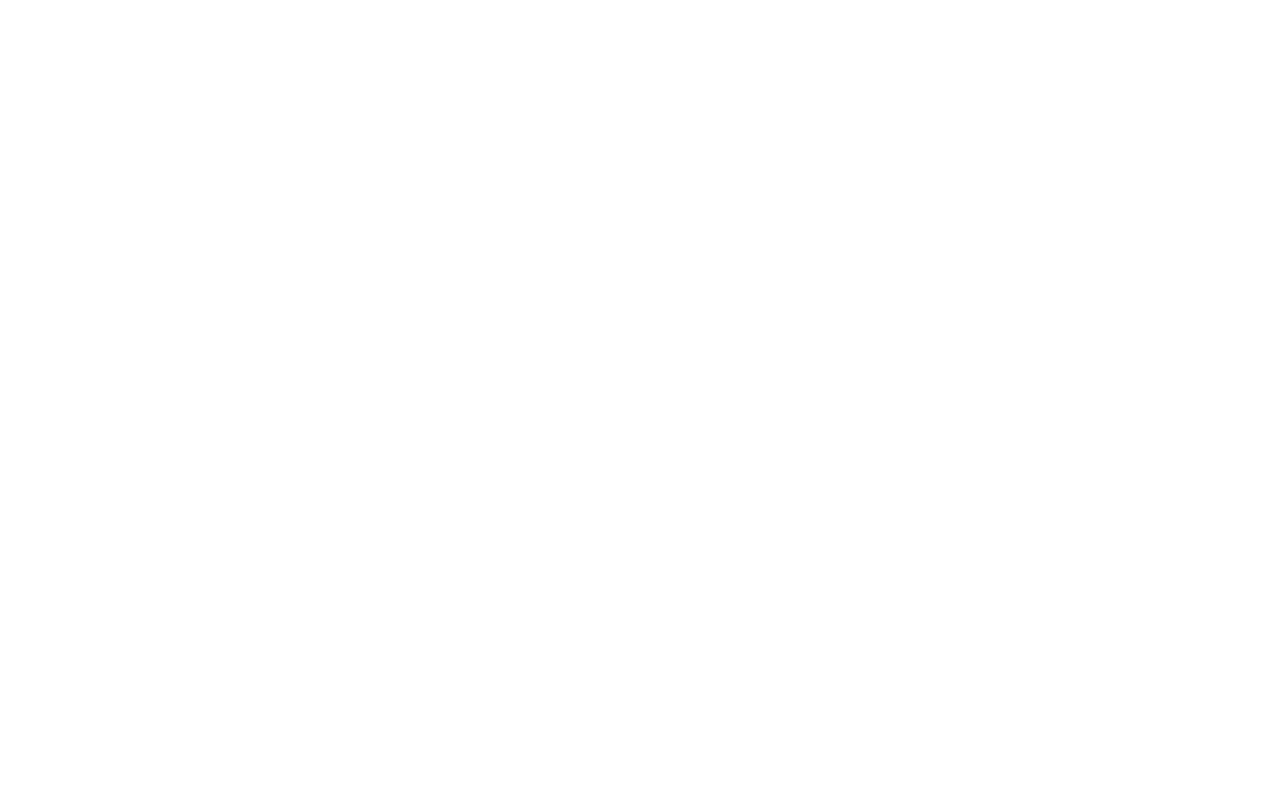
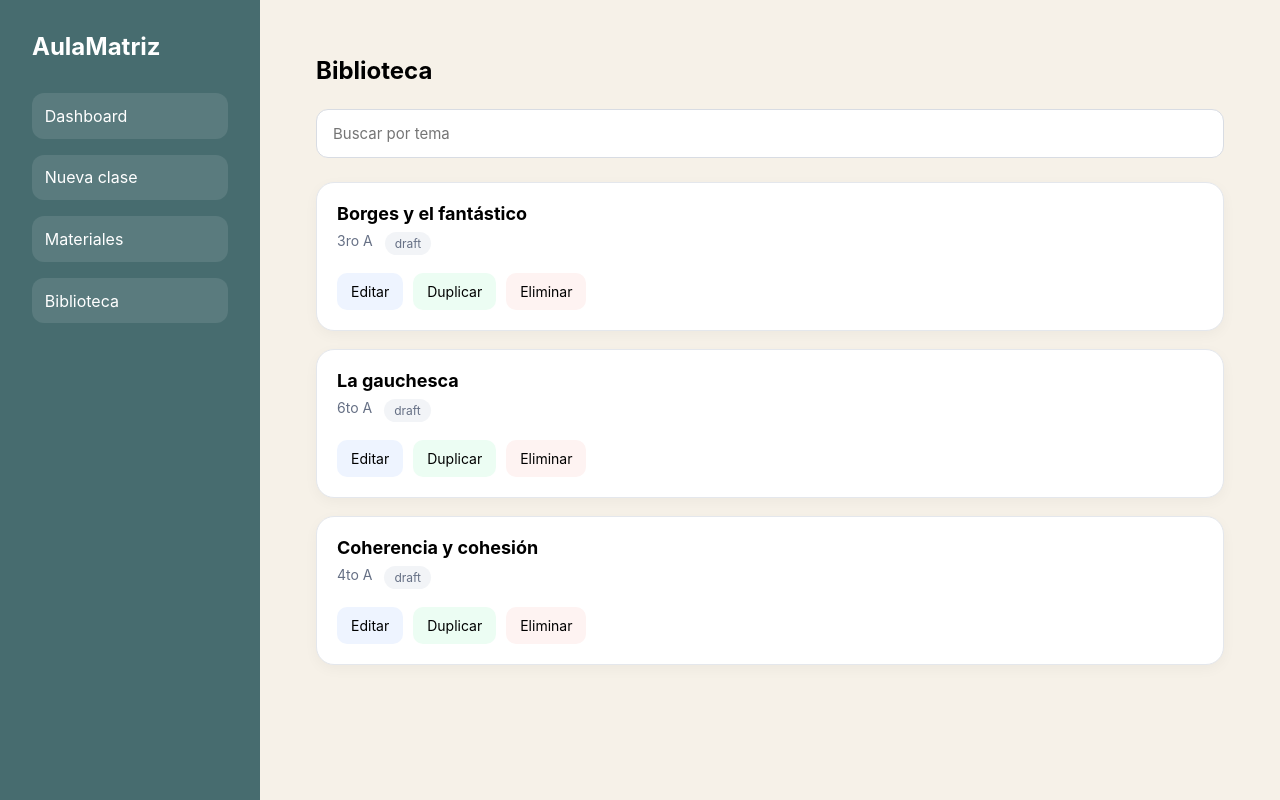
Before and after one commit to Diego-Kemer/aula-matriz, an Angular app: page /biblioteca in a window 1280 px wide. Before the commit this address led to /. Built offline with nearby package versions, Linux system fonts and the light colour scheme.

Commit message:
Feat: delete lesson by id

```diff
--- a/src/app/app.routes.ts
+++ b/src/app/app.routes.ts
@@ -2,6 +2,7 @@ import { Routes } from '@angular/router';
 import { AppShell } from './layout/app-shell/app-shell';
 import { DashboardPage } from './features/dashboard/pages/dashboard-page/dashboard-page';
 import { LessonFormPage } from './features/lesson-form/pages/lesson-form-page/lesson-form-page';
+import { LibraryPage } from './features/library/pages/library-page/library-page';
 
 export const routes: Routes = [
     {
@@ -15,6 +16,10 @@ export const routes: Routes = [
             {
                 path: 'nueva-clase',
                 component: LessonFormPage
+            },
+            {
+                path: 'biblioteca',
+                component: LibraryPage
             }
         ]
     }
--- /dev/null
+++ b/src/app/core/models/lesson-model.ts
@@ -0,0 +1,16 @@
+export interface LessonModel {
+  id: number;
+  theme: string;
+  subject: string;
+  course: string;
+  duration: string;
+  rationale: string;
+  objectives: string;
+  activities: string;
+  resources: string;
+  assessment: string;
+  notes: string;
+  createdAt: string;
+  updatedAt: string;
+  status: 'draft' | 'published';
+}
--- /dev/null
+++ b/src/app/features/library/pages/library-page/library-page.css
@@ -0,0 +1,90 @@
+.library-page {
+  max-width: 960px;
+  margin: 0 auto;
+  padding: 24px;
+}
+
+.library-header {
+  margin-bottom: 24px;
+}
+
+.library-search {
+  width: 100%;
+  padding: 14px 16px;
+  border: 1px solid #d8dce3;
+  border-radius: 12px;
+  font-size: 15px;
+  margin-bottom: 24px;
+  background: #ffffff;
+}
+
+.lesson-grid {
+  display: grid;
+  gap: 18px;
+}
+
+.lesson-card {
+  background: #ffffff;
+  border: 1px solid #e4e7ec;
+  border-radius: 18px;
+  padding: 20px;
+  box-shadow: 0 4px 14px rgba(0, 0, 0, 0.04);
+  transition: transform 0.2s ease, box-shadow 0.2s ease;
+}
+
+.lesson-card:hover {
+  transform: translateY(-2px);
+  box-shadow: 0 8px 24px rgba(0, 0, 0, 0.06);
+}
+
+.lesson-card h3 {
+  margin: 0 0 8px;
+  font-size: 18px;
+}
+
+.lesson-meta {
+  display: flex;
+  gap: 12px;
+  margin-bottom: 18px;
+  font-size: 14px;
+  color: #667085;
+}
+
+.status-badge {
+  display: inline-block;
+  padding: 4px 10px;
+  border-radius: 999px;
+  background: #f2f4f7;
+  font-size: 12px;
+}
+
+.actions {
+  display: flex;
+  gap: 10px;
+  flex-wrap: wrap;
+}
+
+.actions button {
+  border: none;
+  border-radius: 10px;
+  padding: 10px 14px;
+  cursor: pointer;
+  font-size: 14px;
+  transition: opacity 0.2s ease;
+}
+
+.actions button:hover {
+  opacity: 0.9;
+}
+
+.btn-edit {
+  background: #eef4ff;
+}
+
+.btn-duplicate {
+  background: #ecfdf3;
+}
+
+.btn-delete {
+  background: #fef3f2;
+}
--- /dev/null
+++ b/src/app/features/library/pages/library-page/library-page.html
@@ -0,0 +1,36 @@
+<section class="library-page">
+  <div class="library-header">
+    <h2>Biblioteca</h2>
+  </div>
+
+  <input
+    class="library-search"
+    type="text"
+    placeholder="Buscar por tema"
+    [(ngModel)]="search"
+  />
+
+  <div class="lesson-grid">
+    @for (lesson of filteredLessons; track lesson.id) {
+      <div class="lesson-card">
+        <h3>{{ lesson.theme }}</h3>
+
+        <div class="lesson-meta">
+          <span>{{ lesson.course }}</span>
+          <span class="status-badge">{{ lesson.status }}</span>
+        </div>
+
+        <div class="actions">
+          <button class="btn-edit">Editar</button>
+          <button
+            class="btn-duplicate"
+            (click)="duplicateLesson(lesson)"
+          >
+            Duplicar
+          </button>
+          <button (click)="deleteLesson(lesson.id)" class="btn-delete">Eliminar</button>
+        </div>
+      </div>
+    }
+  </div>
+</section>
--- /dev/null
+++ b/src/app/features/library/pages/library-page/library-page.ts
@@ -0,0 +1,45 @@
+import { Component } from '@angular/core';
+import { LESSONS_MOCK } from '../../../../utils/moks/lesson.mock/lesson.mock';
+import { LessonModel } from '../../../../core/models/lesson-model';
+import { FormsModule } from '@angular/forms';
+
+@Component({
+  selector: 'app-library-page',
+  imports: [FormsModule],
+  templateUrl: './library-page.html',
+  styleUrl: './library-page.css',
+})
+export class LibraryPage {
+
+  public search = '';
+
+  lessons: LessonModel[] = LESSONS_MOCK;
+
+  get filteredLessons() {
+    return this.lessons.filter((lesson) =>
+      lesson.theme.toLowerCase().includes(this.search.toLowerCase())
+    );
+  }
+
+  duplicateLesson(lesson: LessonModel) {
+    const duplicatedLesson: LessonModel = {
+      ...lesson,
+      id: Date.now(),
+      theme: `${lesson.theme} (copia)`,
+      createdAt: new Date().toISOString(),
+      updatedAt: new Date().toISOString(),
+      status: 'draft',
+    };
+
+    this.lessons = [duplicatedLesson, ...this.lessons];
+  }
+
+  deleteLesson(id: number) {
+    if (confirm('¿Seguro que querés eliminar esta clase?')){
+      this.lessons = this.lessons.filter((lesson) => lesson.id !== id);
+    }else{
+      return;
+    }
+
+  }
+}
--- a/src/app/layout/app-shell/app-shell.html
+++ b/src/app/layout/app-shell/app-shell.html
@@ -6,6 +6,7 @@
       <a routerLink="/">Dashboard</a>
       <a routerLink="/nueva-clase">Nueva clase</a>
       <a routerLink="/materiales">Materiales</a>
+      <a routerLink="/biblioteca">Biblioteca</a>
     </nav>
   </aside>
 
--- /dev/null
+++ b/src/app/utils/moks/lesson.mock/lesson.mock.ts
@@ -0,0 +1,52 @@
+import { LessonModel } from "../../../core/models/lesson-model";
+
+export const LESSONS_MOCK: LessonModel[] = [
+  {
+    id: 1,
+    theme: 'Borges y el fantástico',
+    subject: 'Lengua',
+    course: '3ro A',
+    duration: '80 min',
+    rationale: 'Marco teórico del género fantástico',
+    objectives: 'Reconocer rasgos',
+    activities: 'Lectura guiada',
+    resources: '',
+    assessment: '',
+    notes: '',
+    createdAt: new Date().toISOString(),
+    updatedAt: new Date().toISOString(),
+    status: 'draft',
+  },
+  {
+    id: 2,
+    theme: 'La gauchesca',
+    subject: 'Literatura argentina',
+    course: '6to A',
+    duration: '80 min',
+    rationale: 'Marco teórico de la literatura gauchesca',
+    objectives: 'Reconocer rasgos y autores',
+    activities: 'Lectura guiada con análisis de fragmentos',
+    resources: '',
+    assessment: '',
+    notes: '',
+    createdAt: new Date().toISOString(),
+    updatedAt: new Date().toISOString(),
+    status: 'draft',
+  },
+  {
+    id: 3,
+    theme: 'Coherencia y cohesión',
+    subject: 'Lengua',
+    course: '4to A',
+    duration: '80 min',
+    rationale: 'Marco teórico de la coherencia y cohesión textual',
+    objectives: 'Reconocer y aplicar recursos de coherencia y cohesión',
+    activities: 'Análisis de textos y producción escrita',
+    resources: '',
+    assessment: '',
+    notes: '',
+    createdAt: new Date().toISOString(),
+    updatedAt: new Date().toISOString(),
+    status: 'draft',
+  },
+];
```
Also changed, not shown: 2 other files (tests, documents, lock files or other folders).
